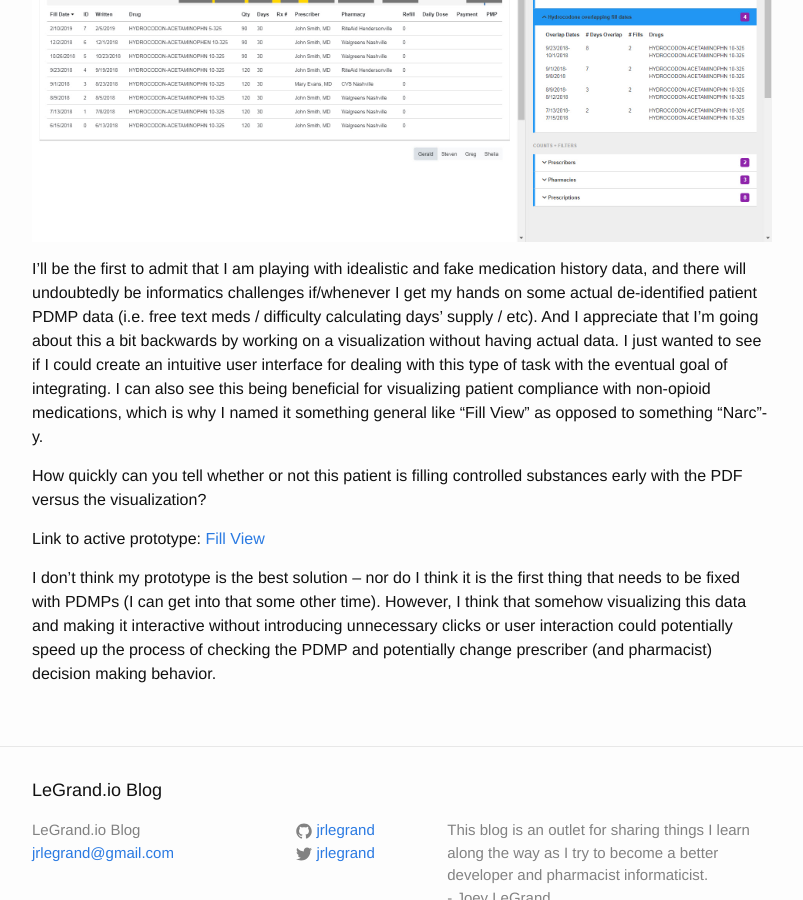
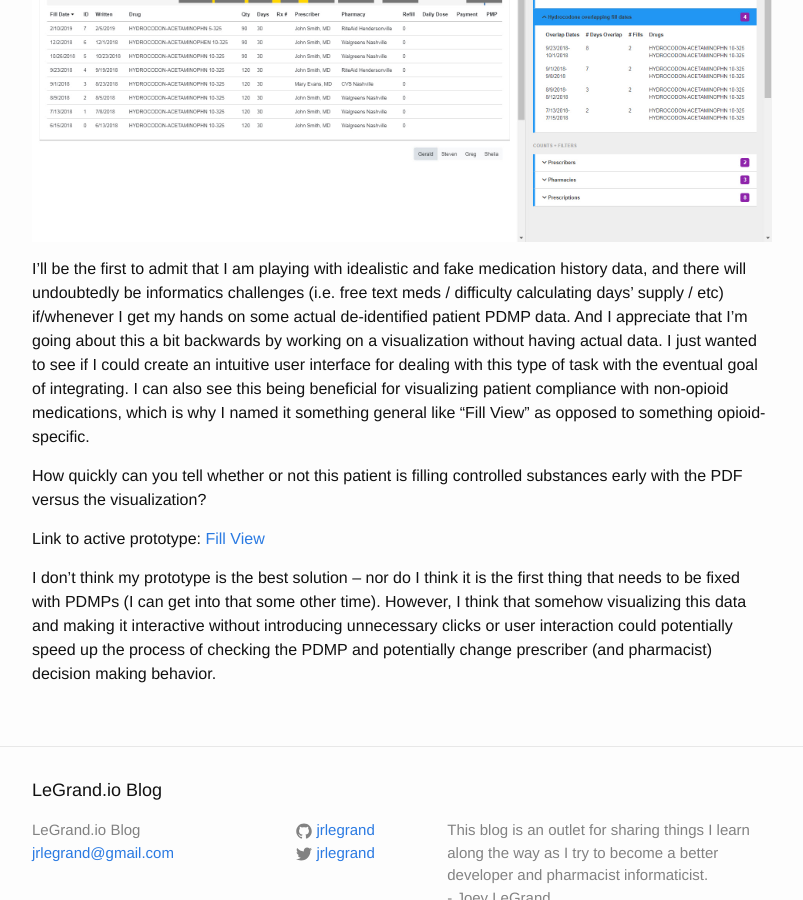
Before and after one commit to jrlegrand/jrlegrand.github.io, a Jekyll site: the page built from _posts/2019-07-31-visualizing-prescription-drug-monitoring-program-data.markdown, in a window 1280 px wide and 900 px high, scrolled down 2921 px. Shown: the whole window, without its empty margins (238-1041 px from the left). Built offline with Jekyll 4.4.1, drawn with Linux system fonts in a browser that asks for light colours.

Commit message:
Update 2019-07-31-visualizing-prescription-drug-monitoring-program-data.markdown

```diff
--- a/_posts/2019-07-31-visualizing-prescription-drug-monitoring-program-data.markdown
+++ b/_posts/2019-07-31-visualizing-prescription-drug-monitoring-program-data.markdown
@@ -31,7 +31,7 @@ When it all comes together, this is what it looks like.
 
 ![Fill View](https://raw.githubusercontent.com/jrlegrand/jrlegrand.github.io/master/img/fill-view/fillview.jpg)
 
-I'll be the first to admit that I am playing with idealistic and fake medication history data, and there will undoubtedly be informatics challenges if/whenever I get my hands on some actual de-identified patient PDMP data (i.e. free text meds / difficulty calculating days' supply / etc).  And I appreciate that I'm going about this a bit backwards by working on a visualization without having actual data.  I just wanted to see if I could create an intuitive user interface for dealing with this type of task with the eventual goal of integrating.  I can also see this being beneficial for visualizing patient compliance with non-opioid medications, which is why I named it something general like "Fill View" as opposed to something "Narc"-y.
+I'll be the first to admit that I am playing with idealistic and fake medication history data, and there will undoubtedly be informatics challenges (i.e. free text meds / difficulty calculating days' supply / etc) if/whenever I get my hands on some actual de-identified patient PDMP data.  And I appreciate that I'm going about this a bit backwards by working on a visualization without having actual data.  I just wanted to see if I could create an intuitive user interface for dealing with this type of task with the eventual goal of integrating.  I can also see this being beneficial for visualizing patient compliance with non-opioid medications, which is why I named it something general like "Fill View" as opposed to something opioid-specific.
 
 How quickly can you tell whether or not this patient is filling controlled substances early with the PDF versus the visualization?
 
```
